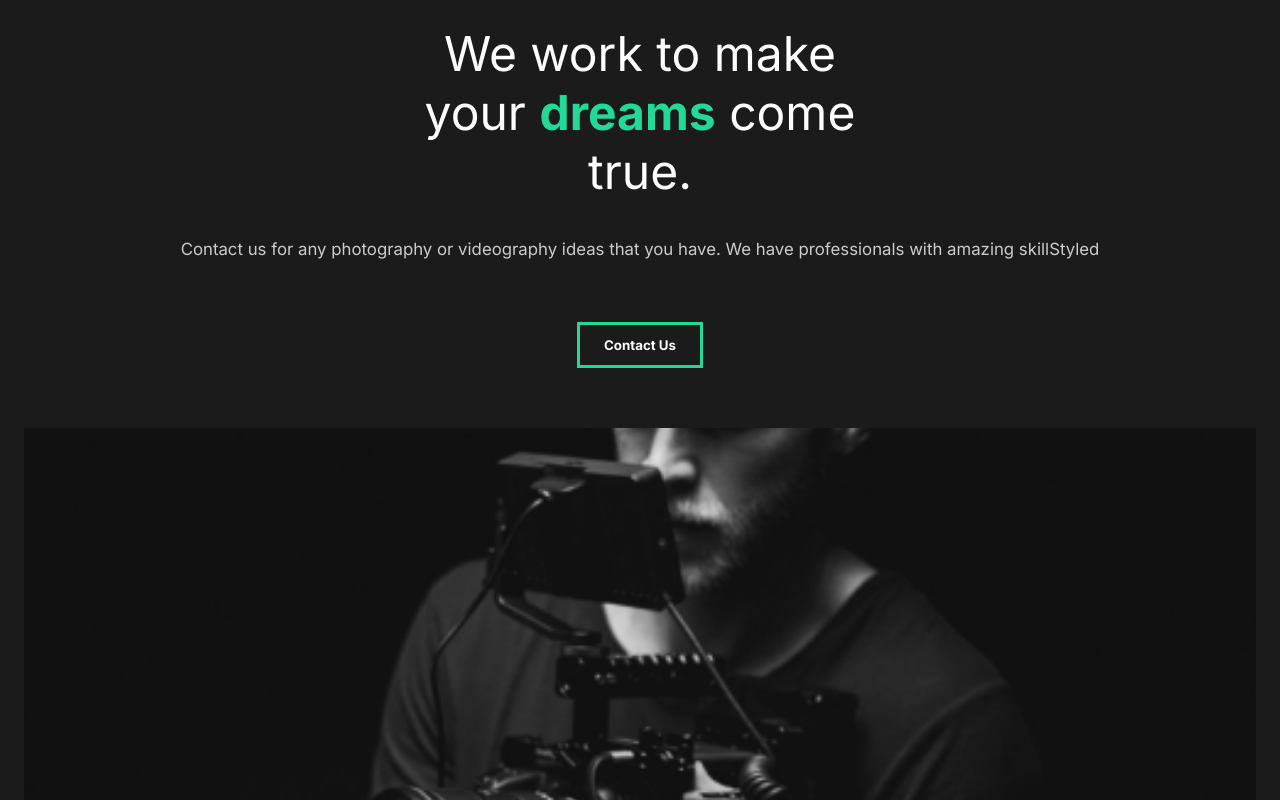
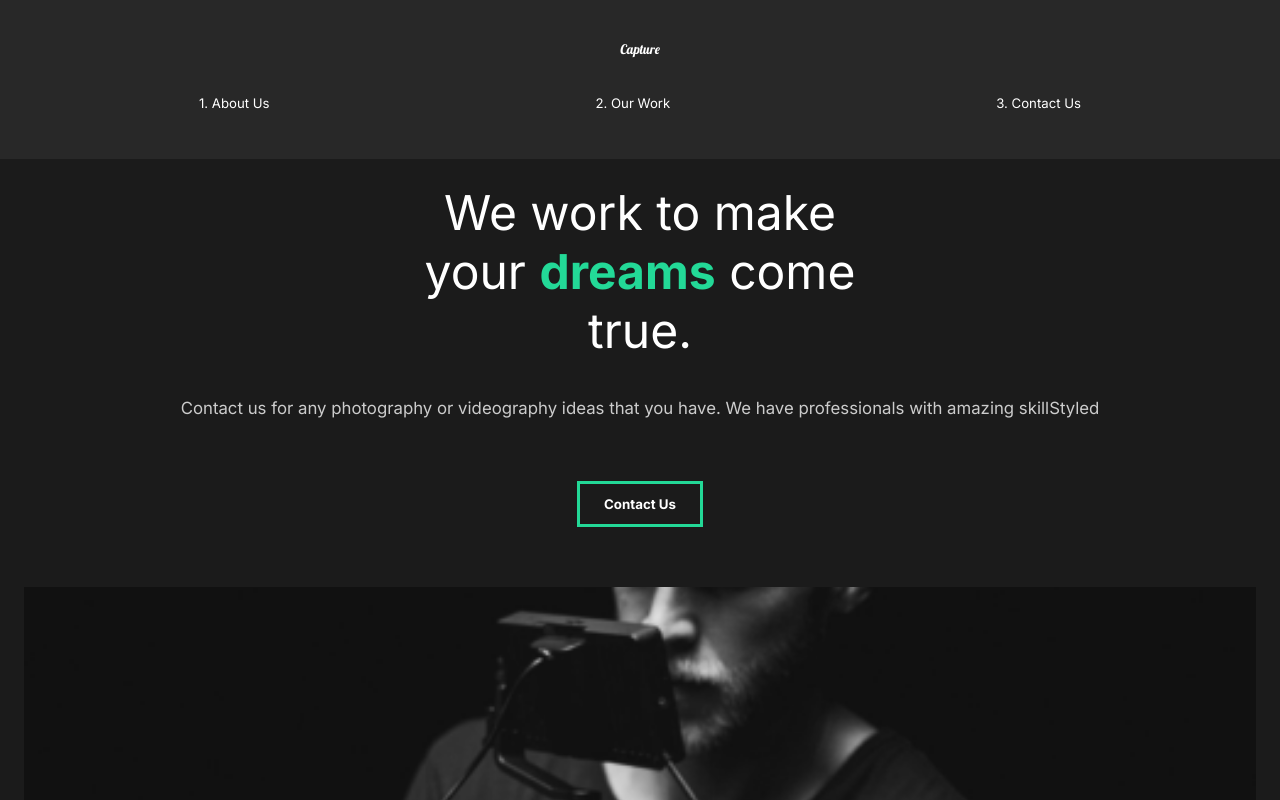
Before and after one commit to Alex-Lee-Myers/creator-portfolio, a React (Create React App) app: page / in a window 1280 px wide. Shown: the top 800 px of the page. Built offline with nearby package versions, Linux system fonts and the light colour scheme.

Commit message:
Nav bar template put in with styling. Ready for React-Router-Dom setup.

```diff
--- a/src/App.tsx
+++ b/src/App.tsx
@@ -1,6 +1,7 @@
 import React from 'react';
 import AboutUs from './pages/AboutUs';
 import GlobalStyle from './styles/GlobalStyle';
+import Nav from './components/Nav';
 
 const App: React.FunctionComponent = () => {
 
@@ -10,6 +11,7 @@
   return (
     <div className="App">
       <GlobalStyle/>
+      <Nav/>
       <AboutUs />
     </div>
   );
--- /dev/null
+++ b/src/components/Nav.tsx
@@ -0,0 +1,95 @@
+import React from 'react';
+import styled from 'styled-components';
+
+class Nav extends React.Component {
+
+
+    public render() {
+        return (
+            <StyledNav>
+                <h1 id="logo"><a href="#">Capture</a></h1>
+                <ul>
+                    <li>
+                        <a href="#">1. About Us</a>
+                    </li>
+                    <li>
+                        <a href="#">2. Our Work</a>
+                    </li>
+                    <li>
+                        <a href="#">3. Contact Us</a>
+                    </li>
+                </ul>
+            </StyledNav>
+        );
+    }
+}
+
+//! Custom Styled Components
+const StyledNav = styled.nav`
+    min-height: 10vh;
+    display: flex;
+    margin: auto;
+    justify-content: space-between;
+    align-items: center;
+    padding: 1rem 10rem;
+    background: #282828;
+    position: sticky;
+    top: 0;
+    z-index: 10;
+
+    a {
+    color: white;
+    text-decoration: none;
+    }
+
+    ul {
+    display: flex;
+    list-style: none;
+    }
+
+    #logo {
+    font-size: 1.5rem;
+    font-family: "Lobster", cursive;
+    font-weight: lighter;
+    }
+
+    li {
+    padding-left: 10rem;
+    position: relative;
+    }
+
+    @media (max-width: 1300px) {
+    flex-direction: column;
+    padding: 2rem 1rem;
+
+    #logo {
+        display: inline-block;
+        margin: 1rem;
+    }
+
+    ul {
+        padding: 2rem;
+        justify-content: space-around;
+        width: 100%;
+
+        li {
+        padding: 0;
+        }
+    }
+    }
+`;
+
+// const Line = styled(motion.div)`
+//     height: 0.3rem;
+//     background: #23d997;
+//     width: 0%;
+//     position: absolute;
+//     bottom: -80%;
+//     left: 60%;
+
+//     @media (max-width: 1300px) {
+//     left: 0%;
+//     }
+// `;
+
+export default Nav;
```
